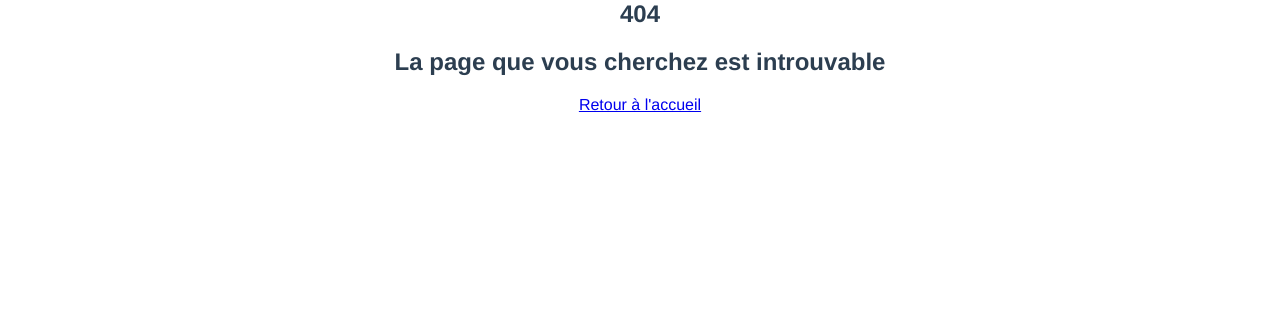
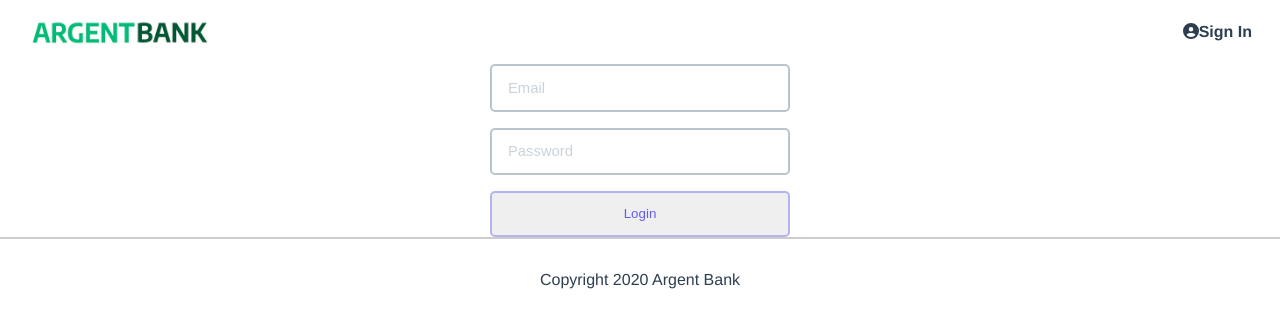
Before and after one commit to Pectorel/oc-projet-13, a React (Vite) app: page /login in a window 1280 px wide. Before the commit this address had no page. Shown: the top 328 px of the page. Built offline with nearby package versions, Linux system fonts and the light colour scheme.

Commit message:
Added Axios + Redux packages + Started Login Page

```diff
--- a/package.json
+++ b/package.json
@@ -15,9 +15,12 @@
     "@fortawesome/free-regular-svg-icons": "^6.4.2",
     "@fortawesome/free-solid-svg-icons": "^6.4.2",
     "@fortawesome/react-fontawesome": "^0.2.0",
+    "@reduxjs/toolkit": "^1.9.6",
+    "axios": "^1.5.1",
     "prop-types": "^15.8.1",
     "react": "^18.2.0",
     "react-dom": "^18.2.0",
+    "react-redux": "^8.1.2",
     "react-router-dom": "^6.16.0"
   },
   "devDependencies": {
--- /dev/null
+++ b/src/assets/style/form.module.css
@@ -0,0 +1,52 @@
+:root{
+    --input-field-color: #B8C4CE;
+    --input-field-border-color: var(--input-field-color);
+
+    --btn-color: #6559F5;
+    --btn-border-color: #B3B3F0;
+}
+
+.form-wrapper{
+
+    width: 100%;
+    padding: 0 2rem;
+    max-width: 300px;
+    margin: auto;
+
+}
+
+.form-flex{
+    display: flex;
+    flex-direction: column;
+    gap: 1rem;
+}
+
+.input-field{
+    padding: .85rem 1rem;
+    border-radius: 5px;
+    border: 2px solid var(--input-field-border-color);
+    color: var(--input-field-color);
+    font-size: .925rem;
+
+    &::placeholder{
+        color: var(--input-field-color);
+        opacity: .75;
+    }
+
+}
+
+.btn{
+    text-align: center;
+    padding: .85rem 1rem;
+    border-radius: 5px;
+    border: 2px solid var(--btn-border-color);
+    color: var(--btn-color);
+    cursor: pointer;
+    transition: all .2s ease-in;
+    font-weight: 500;
+
+    &:hover{
+        background-color: var(--btn-border-color);
+        color: #fff;
+    }
+}
--- a/src/assets/style/index.css
+++ b/src/assets/style/index.css
@@ -1,3 +1,7 @@
+:root{
+    font-size: 1em;
+}
+
 html {
     font-family: Avenir, Helvetica, Arial, sans-serif;
     -webkit-font-smoothing: antialiased;
--- a/src/components/layout/Header.jsx
+++ b/src/components/layout/Header.jsx
@@ -17,7 +17,7 @@ function Header() {
           <span className="sr-only">Argent Bank</span>
         </h1>
         <div>
-          <NavLink className="main-nav-item" to="/sign-in">
+          <NavLink className="main-nav-item" to="/login">
             <FontAwesomeIcon icon={faUserCircle} />
             Sign In
           </NavLink>
--- a/src/routes.jsx
+++ b/src/routes.jsx
@@ -1,8 +1,10 @@
-import { createBrowserRouter } from "react-router-dom";
+import { createBrowserRouter, json } from "react-router-dom";
 import Layout from "./components/layout/Layout.jsx";
 import ErrorPage from "./components/ErrorPage.jsx";
 import Home from "./routes/Home.jsx";
 import Profile from "./routes/Profile.jsx";
+import Login from "./routes/Login.jsx";
+import axios from "axios";
 
 const router = createBrowserRouter([
   {
@@ -15,10 +17,39 @@ const router = createBrowserRouter([
         element: <Home />,
       },
       {
-        path: "/sign-in",
+        path: "/login",
+        element: <Login />,
+        action: async ({ request, params }) => {
+          switch (request.method) {
+            case "POST": {
+              const formData = await request.formData();
+
+              let payload = {
+                email: formData.get("email"),
+                password: formData.get("password"),
+              };
+
+              const res = await axios.post(
+                "http://localhost:3001/api/v1/user/login",
+                payload,
+              );
+
+              console.log(res.data);
+
+              if (res.status === 200 && res.data.status === 200) {
+                const data = res.data;
+
+                const token = data.body.token;
+
+                return true;
+              }
+            }
+          }
+          throw new json({}, 404);
+        },
       },
       {
-        path: "/sign-out",
+        path: "/logout",
       },
       {
         path: "/profile/:id",
--- /dev/null
+++ b/src/routes/Login.jsx
@@ -0,0 +1,28 @@
+import formStyle from "../assets/style/form.module.css";
+import { Form } from "react-router-dom";
+
+function Login() {
+  return (
+    <section className={formStyle["form-wrapper"]}>
+      <Form className={formStyle["form-flex"]} method="post">
+        <input
+          className={formStyle["input-field"]}
+          type="text"
+          name={"email"}
+          placeholder={"Email"}
+        />
+        <input
+          className={formStyle["input-field"]}
+          type="password"
+          name={"password"}
+          placeholder={"Password"}
+        />
+        <button className={formStyle.btn} type="submit">
+          Login
+        </button>
+      </Form>
+    </section>
+  );
+}
+
+export default Login;
```
Also changed, not shown: src/redux/store.js (added, +7 -0 lines), 1 other file (tests, documents, lock files or other folders).
